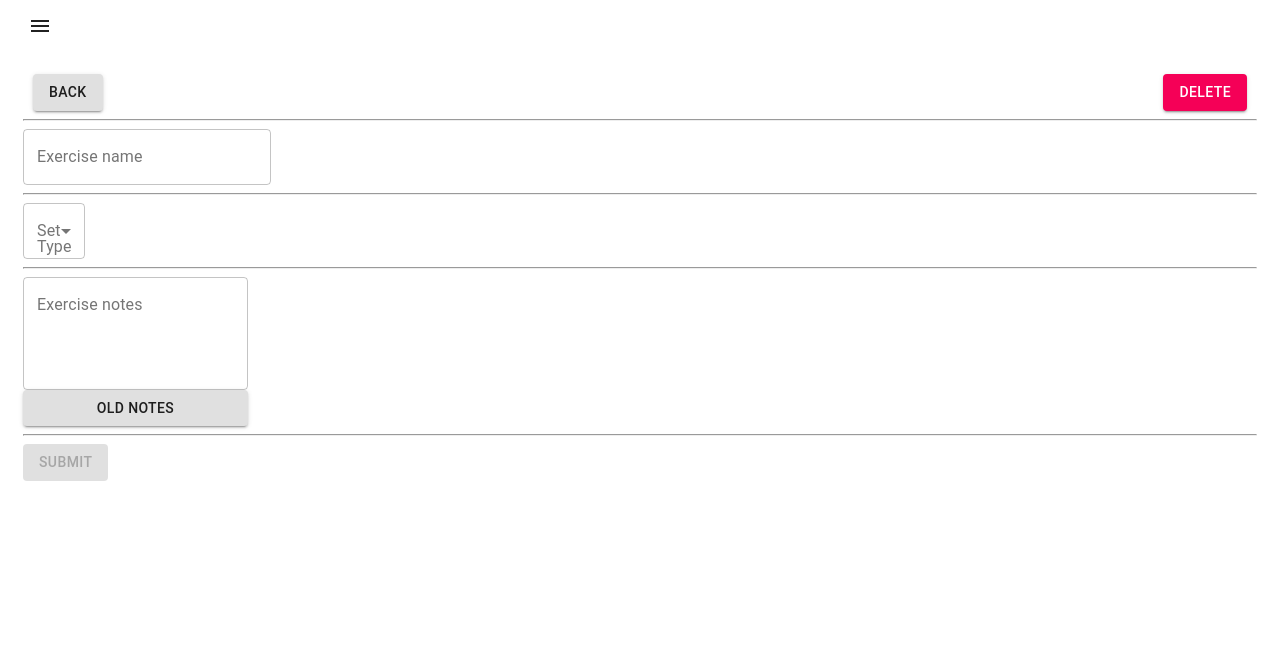
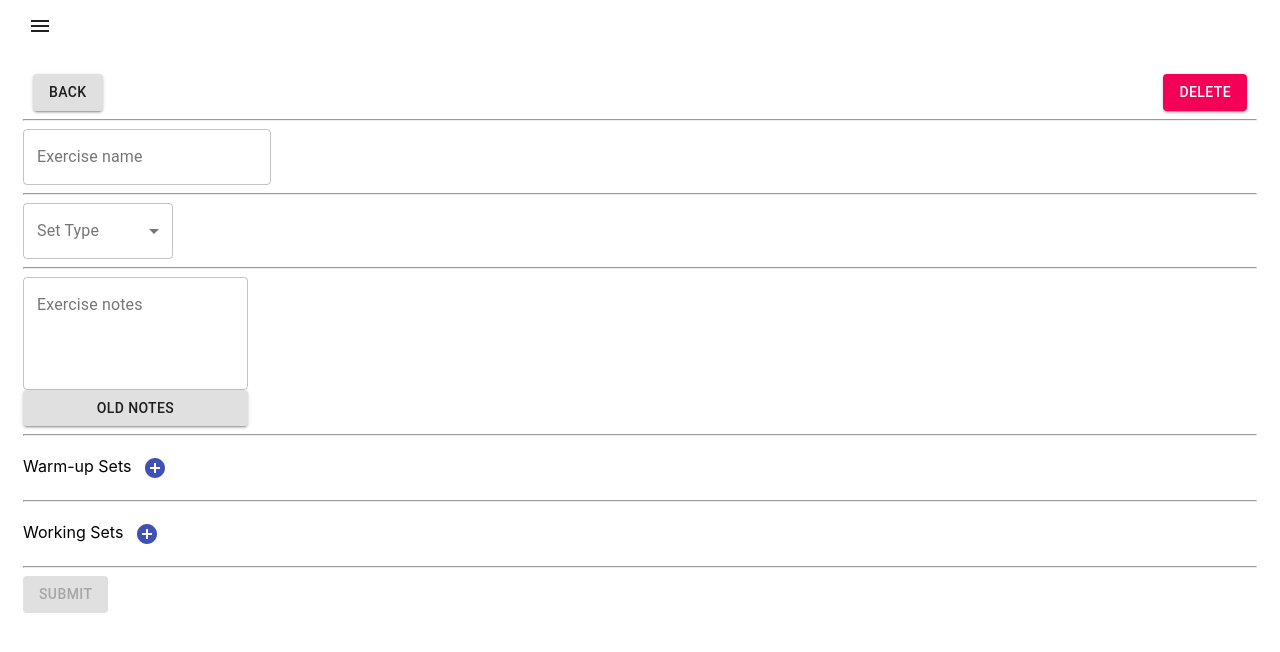
Before and after one commit to nkfoss/Ohm-str-react, a React (Create React App) app: page /editexercise in a window 1280 px wide. Shown: the top 652 px of the page. Built offline with nearby package versions, Linux system fonts and the light colour scheme.

Commit message:
Add placeholder sections for warm-up and working set forms

```diff
--- a/src/components/EditExercise/EditExercise.tsx
+++ b/src/components/EditExercise/EditExercise.tsx
@@ -7,6 +7,8 @@ import FormControl from '@material-ui/core/FormControl'
 import InputLabel from '@material-ui/core/InputLabel'
 import Select from '@material-ui/core/Select'
 import MenuItem from '@material-ui/core/MenuItem'
+import AddCircleIcon from '@material-ui/icons/AddCircle';
+import IconButton from '@material-ui/core/IconButton'
 
 
 class EditExercise extends Component {
@@ -147,20 +149,21 @@ class EditExercise extends Component {
 					<Button variant="contained">Back</Button>
 					{DeleteExerciseButton}
 				</div>
+
 				<hr></hr>
 
 				<div>
-
-					{/* Here's the important part. */}
 					{exerciseNameInput}
+					{/* ^ Here's the important part. */}
 
 					<hr></hr>
 
 					{/* Everything from here down is a rough sketch. Some will probably be in their own components. */}
 					{/* ============================================================================================== */}
-					<FormControl variant="outlined" className={classes.SetTypeControl}>
+					<FormControl variant="outlined">
 						<InputLabel id="set-type-label">Set Type</InputLabel>
 						 <Select
+						 	className={classes.SetTypeControl}
 							labelId="set-type-select-label"
 							id="set-type-select"
 							label="set-type"
@@ -184,6 +187,18 @@ class EditExercise extends Component {
 				</div>
 				<hr></hr>
 
+				Warm-up Sets
+				<IconButton color="primary">
+					<AddCircleIcon />
+				</IconButton>
+				<hr></hr>
+
+				Working Sets
+				<IconButton color="primary">
+					<AddCircleIcon />
+				</IconButton>
+				<hr></hr>
+
 				<Button disabled={!this.state.exerciseForm.formIsValid} variant="contained" color="primary">Submit</Button>
 			</div>
 
```
